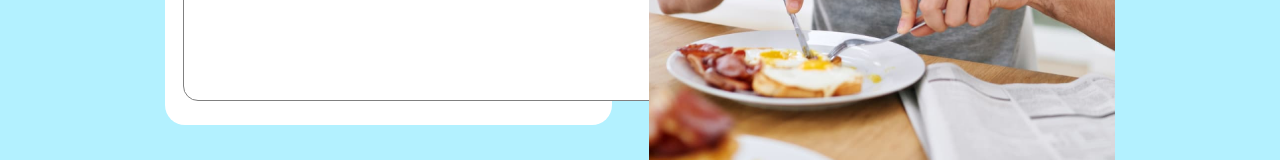
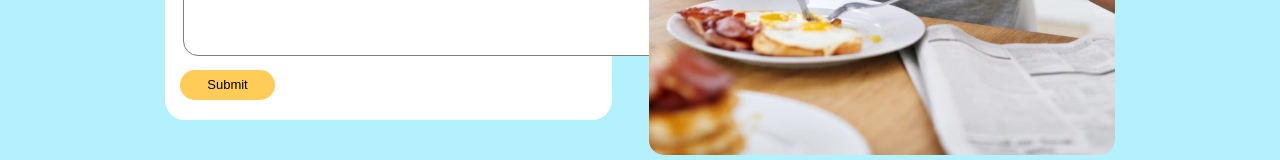
Before and after one commit to sfa129/MealGuru_React, a React (Vite) app in the folder mealguru_react/: page /contact in a window 1280 px wide. Shown: the part 776-936 px from the top of the page. Built offline with nearby package versions, Linux system fonts and the light colour scheme.

Commit message:
Contact (Complete)

```diff
--- a/mealguru_react/src/components/Contact/Contact.css
+++ b/mealguru_react/src/components/Contact/Contact.css
@@ -41,7 +41,7 @@
 
 .contact-right img {
     width: 466px;
-    height: 611px;
+    height: 561px;
     border-radius: 15px;
 }
 /* contact-form */
@@ -73,6 +73,10 @@
     padding: 11px 20px;
 }
 
+.input-firstline input::placeholder {
+    font-size: 12px;
+}
+
 .input-firstline input:focus {
     outline: none
 }
@@ -99,6 +103,10 @@
     outline:none;
 }
 
+.input-email input::placeholder {
+    font-size: 12px;
+}
+
 .input-textarea {
     width: 92%;
     /* border: 2px solid black; */
@@ -120,3 +128,26 @@
 .input-textarea textarea:focus {
     outline: none
 }
+
+.input-textarea textarea::placeholder {
+    font-size: 12px;
+}
+
+/* button */
+
+.buttonOne {
+    height: 30px;
+    width: 95px;
+    background-color: #ffcc57;
+    border-radius: 25px;
+    display: flex;
+    justify-content: center;
+    align-items: center;
+    margin-left: 15px;
+    font-size: 13px;
+    margin-top:10px;
+}
+
+.buttonOne:hover {
+    cursor: pointer;;
+}
--- a/mealguru_react/src/components/Contact/Contact.jsx
+++ b/mealguru_react/src/components/Contact/Contact.jsx
@@ -19,6 +19,7 @@ function Contact() {
               </div>
               <div className='input-email'><input type="email" placeholder='Email'/></div>
               <div className='input-textarea'><textarea className='focus' type="text" rows="9" cols="55" placeholder='What Can We Help You With?'/></div>
+              <div className="buttonOne">Submit</div>
             </div>
           </div>
 
```
